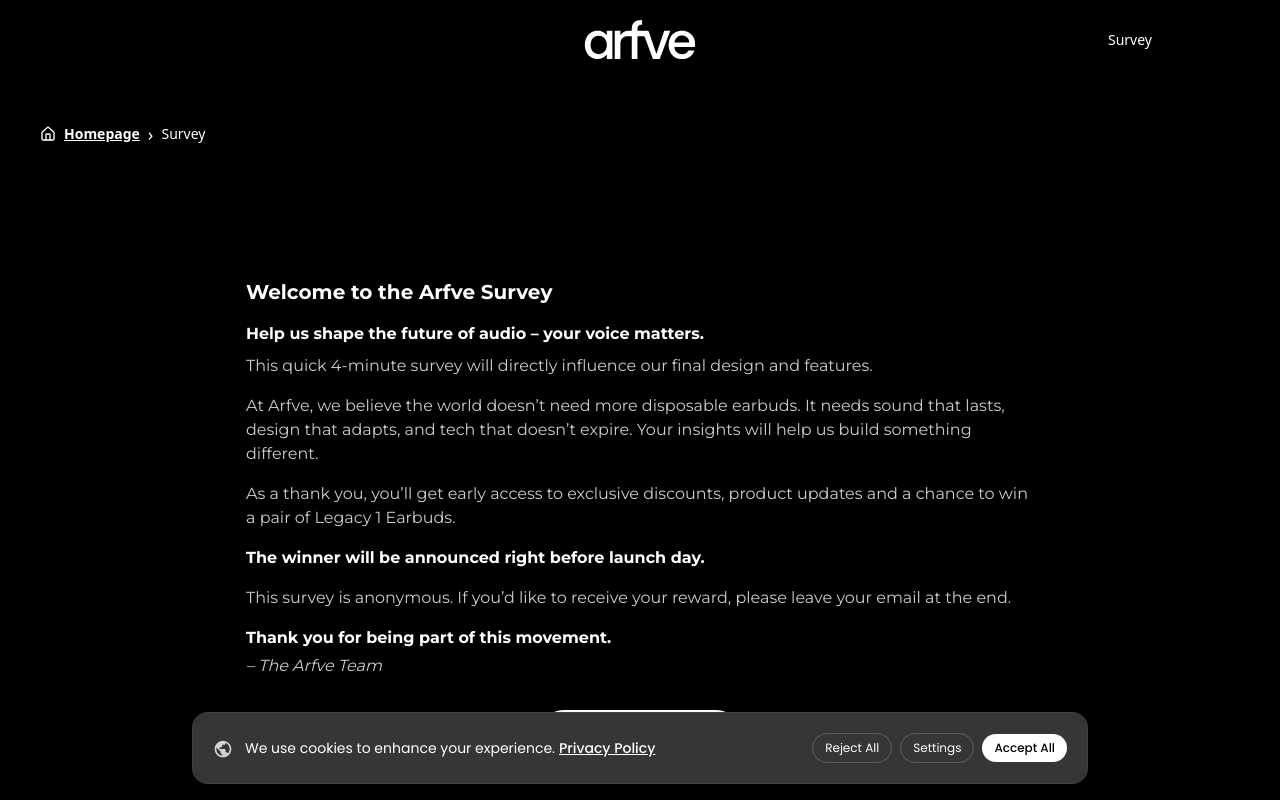
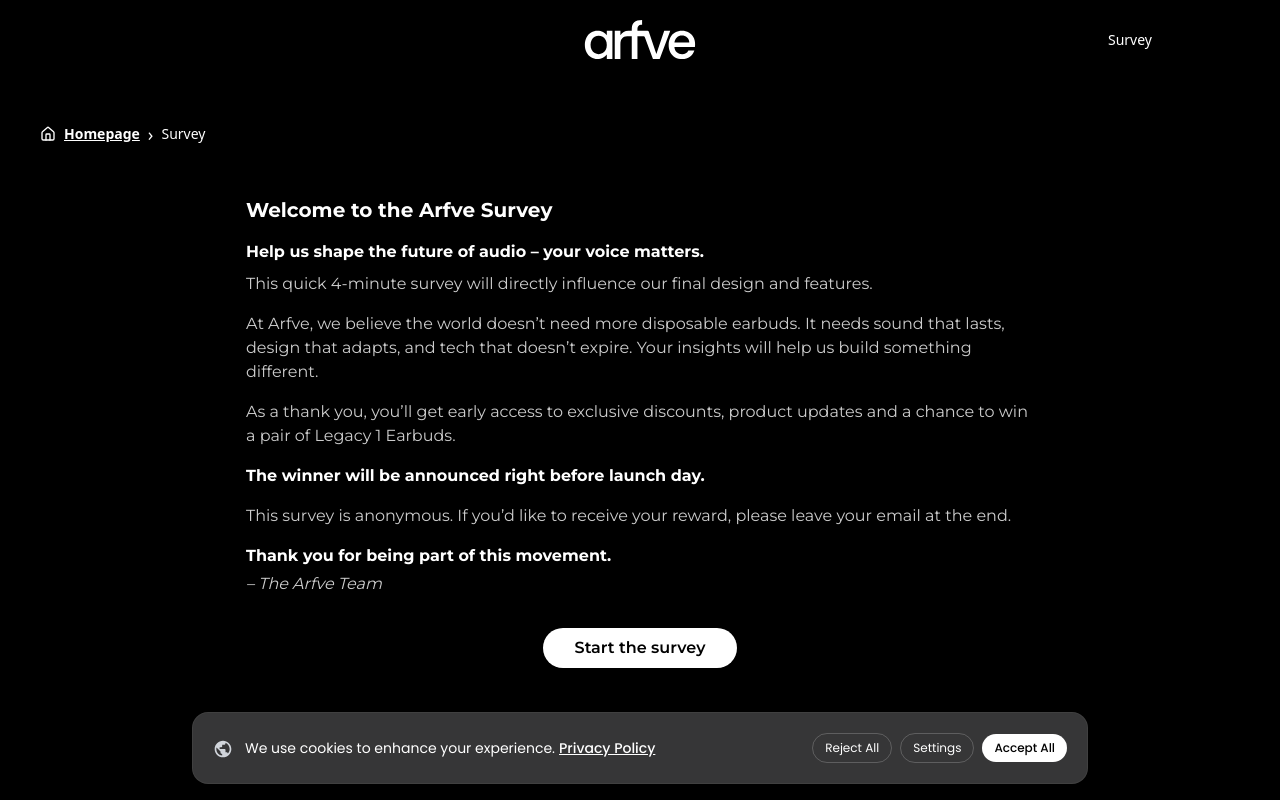
Before and after one commit to Saccor/landingv2, a Next.js app: page /survey in a window 1280 px wide. Shown: the top 800 px of the page. Built offline with nearby package versions, Linux system fonts and the light colour scheme.

Commit message:
refactor: adjust layout in IntroScreen for improved spacing and alignment

```diff
--- a/src/components/Survey/SurveyIntroSection.tsx
+++ b/src/components/Survey/SurveyIntroSection.tsx
@@ -531,7 +531,7 @@
   </div>
 
   {/* Centered main content */}
-  <div className="flex-1 flex items-center justify-center">
+  <div className="flex-1 flex justify-center mt-12">
     <div className="w-full max-w-[788px] text-left font-montserrat">
 
       <h1 className="text-xl font-bold mb-4">Welcome to the Arfve Survey</h1>
```
